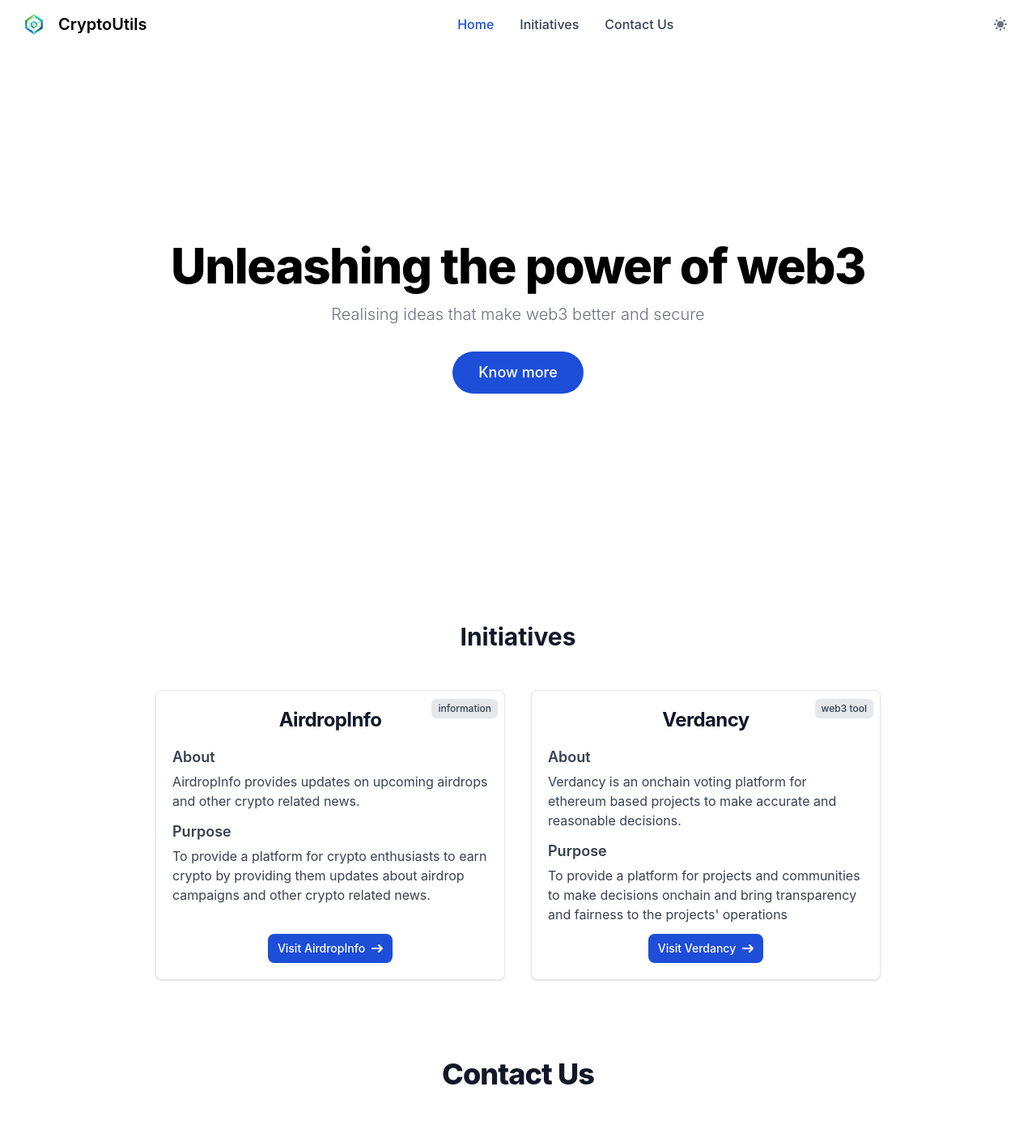
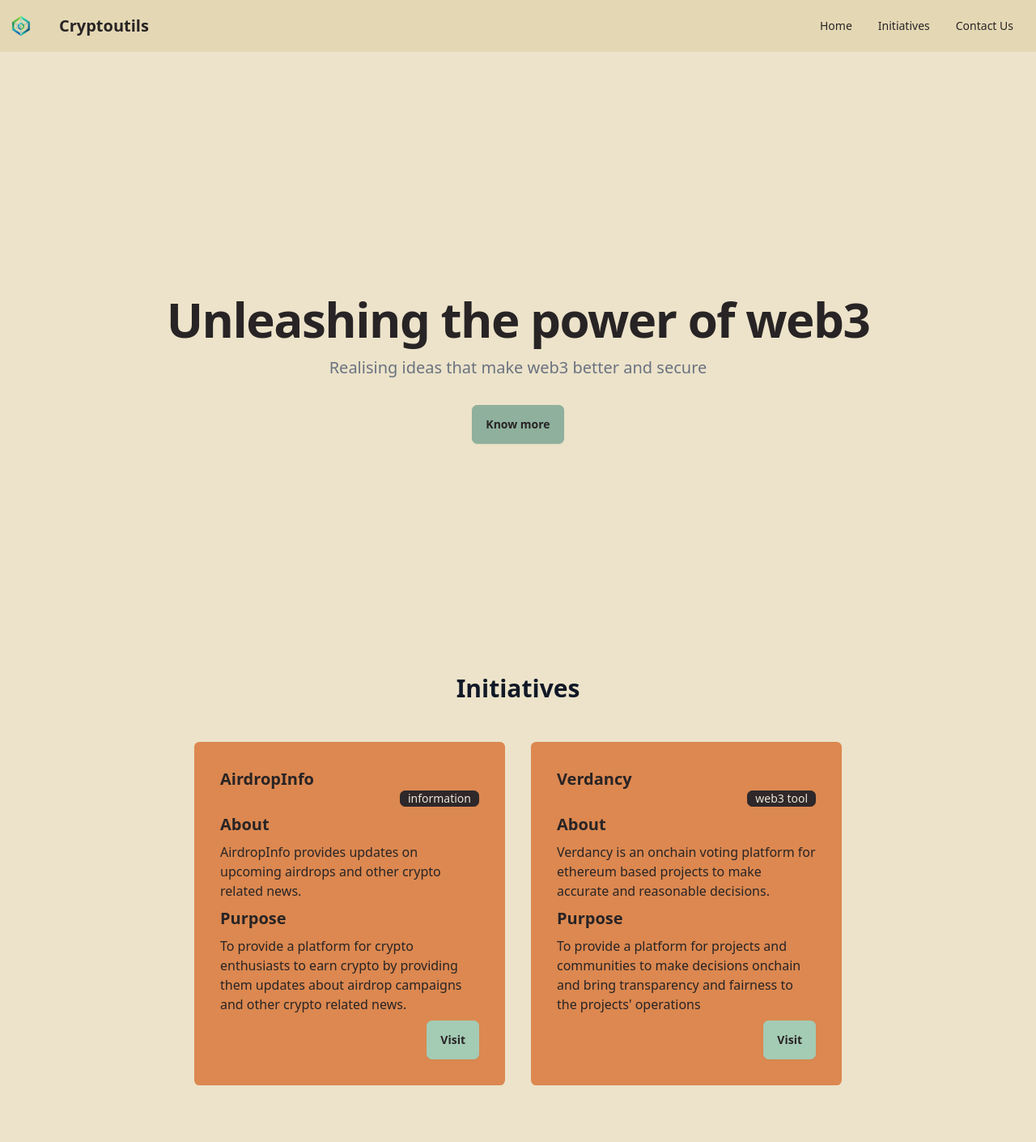
Before and after one commit to KingHanzala/cryptoutils-landing, a React (Vite) app: page / in a window 1280 px wide. Shown: the top 1410 px of the page at 81% size. Built offline with nearby package versions, Linux system fonts and the light colour scheme.

Commit message:
Update theme

```diff
--- a/package.json
+++ b/package.json
@@ -13,7 +13,8 @@
     "react": "^18.3.1",
     "react-dom": "^18.3.1",
     "react-router-dom": "^6.26.0",
-    "save-dev": "^0.0.1-security"
+    "save-dev": "^0.0.1-security",
+    "theme-change": "^2.5.0"
   },
   "devDependencies": {
     "@types/react": "^18.3.3",
@@ -22,6 +23,7 @@
     "@typescript-eslint/parser": "^7.15.0",
     "@vitejs/plugin-react": "^4.3.1",
     "autoprefixer": "^10.4.20",
+    "daisyui": "^4.12.13",
     "eslint": "^8.57.0",
     "eslint-plugin-react-hooks": "^4.6.2",
     "eslint-plugin-react-refresh": "^0.4.7",
--- a/src/App.tsx
+++ b/src/App.tsx
@@ -8,7 +8,7 @@ function App() {
   return (
     <Router>
         <Header/>
-      <main className="main-content dark:bg-gray-900 bg-white">
+      <main className="main-content">
         <Routes>
         <Route path="/" element={<Home />} />
         </Routes>
--- a/src/components/Header.tsx
+++ b/src/components/Header.tsx
@@ -1,85 +1,25 @@
-import React, { useState } from 'react';
+import React from 'react';
 import logo from "../assets/logo.png";
 export const Header: React.FC = () => {
-    const [isMenuOpen, setIsMenuOpen] = useState(false);
-    const [isDarkMode, setIsDarkMode] = useState(() => {
-        const savedTheme = localStorage.getItem('color-theme');
-        return savedTheme === 'dark' || (!savedTheme && document.documentElement.classList.contains('dark'));
-    });
-
-    const handleMenuClick = () => {
-        setIsMenuOpen(!isMenuOpen);
-    };
-
-    const toggleDarkMode = () => {
-        const newDarkMode = !isDarkMode;
-        document.documentElement.classList.toggle('dark', newDarkMode);
-        localStorage.setItem('color-theme', newDarkMode ? 'dark' : 'light');
-        setIsDarkMode(newDarkMode);
-    };
-
     return (
-        <header className="fixed top-0 left-0 right-0 z-50">
-            <nav className="bg-white dark:bg-gray-900 border-gray-200 px-4 lg:px-6 py-2.5">
-                <div className="flex flex-wrap justify-between items-center mx-auto max-w-screen-xl">
+        <div className="navbar bg-base-200">
+            <div className="flex-1">
                 <a href="https://cryptoutils.xyz/" className="flex items-center">
                     <img
                         src={logo}
                         className="mr-3 h-6 sm:h-9"
                         alt="CryptoUtils Logo"
                     />
-                        <span className="self-center text-xl font-semibold whitespace-nowrap dark:text-white">CryptoUtils</span>
                 </a>
-                    <div className="flex items-center lg:order-2">
-                        <button
-                            onClick={handleMenuClick}
-                            type="button"
-                            className="inline-flex items-center p-2 ml-1 text-sm text-gray-500 rounded-lg lg:hidden hover:bg-gray-100 focus:outline-none focus:ring-2 focus:ring-gray-200 dark:text-gray-400 dark:hover:bg-gray-700 dark:focus:ring-gray-600"
-                            aria-controls="mobile-menu-2"
-                            aria-expanded={isMenuOpen}
-                        >
-                            <span className="sr-only">Open main menu</span>
-                            <svg className={`w-6 h-6 ${isMenuOpen ? 'hidden' : 'block'}`} fill="currentColor" viewBox="0 0 20 20" xmlns="http://www.w3.org/2000/svg"><path fillRule="evenodd" d="M3 5a1 1 0 011-1h12a1 1 0 110 2H4a1 1 0 01-1-1zM3 10a1 1 0 011-1h12a1 1 0 110 2H4a1 1 0 01-1-1zM3 15a1 1 0 011-1h12a1 1 0 110 2H4a1 1 0 01-1-1z" clipRule="evenodd"></path></svg>
-                            <svg className={`w-6 h-6 ${isMenuOpen ? 'block' : 'hidden'}`} fill="currentColor" viewBox="0 0 20 20" xmlns="http://www.w3.org/2000/svg"><path fillRule="evenodd" d="M4.293 4.293a1 1 0 011.414 0L10 8.586l4.293-4.293a1 1 0 111.414 1.414L11.414 10l4.293 4.293a1 1 0 01-1.414 1.414L10 11.414l-4.293 4.293a1 1 0 01-1.414-1.414L8.586 10 4.293 5.707a1 1 0 010-1.414z" clipRule="evenodd"></path></svg>
-                        </button>
-                        <button
-                            onClick={toggleDarkMode}
-                            type="button"
-                            className="text-gray-500 dark:text-gray-400 hover:bg-gray-100 dark:hover:bg-gray-700 focus:outline-none focus:ring-4 focus:ring-gray-200 dark:focus:ring-gray-700 rounded-lg text-sm p-2.5"
-                        >
-                            <svg
-                                className={`w-5 h-5 ${isDarkMode ? 'block' : 'hidden'}`}
-                                fill="currentColor"
-                                viewBox="0 0 20 20"
-                                xmlns="http://www.w3.org/2000/svg"
-                            >
-                                <path d="M17.293 13.293A8 8 0 016.707 2.707a8.001 8.001 0 1010.586 10.586z"></path>
-                            </svg>
-                            <svg
-                                className={`w-5 h-5 ${isDarkMode ? 'hidden' : 'block'}`}
-                                fill="currentColor"
-                                viewBox="0 0 20 20"
-                                xmlns="http://www.w3.org/2000/svg"
-                            >
-                                <path d="M10 2a1 1 0 011-1v1a1 1 0 11-2 0V3a1 1 0 011-1zm4 8a4 4 0 11-8 0 4 4 0 018 0zm-.464 4.95l.707.707a1 1 0 001.414-1.414l-.707-.707a1 1 0 00-1.414 1.414zm2.12-10.607a1 1 0 010 1.414l-.706.707a1 1 0 11-1.414-1.414l.707-.707a1 1 0 011.414 0zM17 11a1 1 0 100-2h-1a1 1 0 100 2h1zm-7 4a1 1 0 011 1v1a1 1 0 11-2 0v-1a1 1 0 011-1zM5.05 6.464A1 1 0 106.465 5.05l-.708-.707a1 1 0 00-1.414 1.414l.707.707zm1.414 8.486l-.707.707a1 1 0 01-1.414-1.414l.707-.707a1 1 0 011.414 1.414zM4 11a1 1 0 100-2H3a1 1 0 000 2h1z" fillRule="evenodd" clipRule="evenodd"></path>
-                            </svg>
-                        </button>
+                <a className="btn btn-ghost text-xl">Cryptoutils</a>
             </div>
-                    <div className={`${isMenuOpen ? 'block' : 'hidden'} justify-between items-center w-full lg:flex lg:w-auto lg:order-1`} id="mobile-menu-2">
-                        <ul className="flex flex-col mt-4 font-medium lg:flex-row lg:space-x-8 lg:mt-0">
-                            <li>
-                                <a href="/" className="block py-2 pr-4 pl-3 text-white rounded bg-primary-700 lg:bg-transparent lg:text-primary-700 lg:p-0 dark:text-white" aria-current="page">Home</a>
-                            </li>
-                            <li>
-                                <a href="#initiatives" className="block py-2 pr-4 pl-3 text-gray-700 border-b border-gray-100 hover:bg-gray-50 lg:hover:bg-transparent lg:border-0 lg:hover:text-primary-700 lg:p-0 dark:text-gray-400 lg:dark:hover:text-white dark:hover:bg-gray-700 dark:hover:text-white lg:dark:hover:bg-transparent dark:border-gray-700">Initiatives</a>
-                            </li>
-                            <li>
-                                <a href="#contact-us" className="block py-2 pr-4 pl-3 text-gray-700 border-b border-gray-100 hover:bg-gray-50 lg:hover:bg-transparent lg:border-0 lg:hover:text-primary-700 lg:p-0 dark:text-gray-400 lg:dark:hover:text-white dark:hover:bg-gray-700 dark:hover:text-white lg:dark:hover:bg-transparent dark:border-gray-700">Contact Us</a>
-                            </li>
+            <div className="flex-none">
+                <ul className="menu menu-horizontal px-1">
+                <li><a href="#">Home</a></li>
+                <li><a href="#initiatives">Initiatives</a></li>
+                <li><a href="#contact-us">Contact Us</a></li>
                 </ul>
             </div>
         </div>
-            </nav>
-        </header>
     );
 };
--- a/src/components/Hero.tsx
+++ b/src/components/Hero.tsx
@@ -1,6 +1,6 @@
 export const Hero = () => {
     return (
-        <section className="bg-white dark:bg-gray-900 py-16 pt-24 mt-4"> {/* Updated */}
+        <section className="py-16 pt-24 mt-4"> {/* Updated */}
             <div className="flex justify-center items-center min-h-[70vh]">
                 <div className="max-w-screen-xl px-4 py-8 mx-auto text-center">
                     <h1 className="mb-4 text-4xl font-extrabold tracking-tight leading-none md:text-5xl xl:text-6xl dark:text-white">
@@ -11,9 +11,8 @@ export const Hero = () => {
                     </p>
                     <button
                         onClick={() => window.open('https://docs.cryptoutils.xyz', '_blank')}
-                        className="relative inline-flex items-center justify-center px-8 py-3 overflow-hidden text-lg font-medium text-white bg-primary-700 rounded-full hover:bg-primary-600 group focus:outline-none focus:ring-2 focus:ring-primary-500 focus:ring-offset-2"
+                        className="btn btn-active btn-secondary"
                     >
-                        <span className="absolute left-0 block w-full h-0 transition-all bg-primary-800 opacity-100 group-hover:h-full top-1/2 group-hover:top-0 duration-400 ease"></span>
                         <span className="relative z-10">Know more</span>
                     </button>
                 </div>
--- a/src/components/Initiative.tsx
+++ b/src/components/Initiative.tsx
@@ -3,41 +3,27 @@ import { initiatives } from '../utils/content';
 
 const Initiative: React.FC = () => {
   return (
-    <div id="initiatives" className="container mx-auto px-4 py-8">
+    <div id="initiatives" className="container flex flex-col items-center justify-center mx-auto px-4 py-8">
       <h2 className="text-3xl font-bold text-center mb-12 text-gray-900 dark:text-white">Initiatives</h2>
       <div className="grid grid-cols-1 sm:grid-cols-2 gap-8 max-w-4xl mx-auto">
         {initiatives.map((initiative, index) => (
-          <div key={index} className="w-full bg-white border border-gray-200 rounded-lg shadow dark:bg-gray-800 dark:border-gray-700 relative">
-            <div className="absolute top-2 right-2">
-              <span className="inline-block bg-gray-200 text-gray-700 dark:bg-gray-700 dark:text-gray-200 rounded-md px-2 py-1 text-xs font-medium">
-                {initiative.tag}
-              </span>
+          <div key={index} className="bg-accent card w-96">
+            <div className="card-body">
+              <div>
+              <h2 className="card-title">{initiative.name}</h2>
+              <div className="card-actions justify-end">
+                <div className="badge badge-neutral">{initiative.tag}</div>
+              </div>
+              </div>
+                <h3 className="card-title">About</h3>
+                <p>{initiative.about}</p>
+                <h3 className="card-title">Purpose</h3>
+                <p>{initiative.purpose}</p>
+                <div className="card-actions justify-end">
+                <button className="btn btn-secondary" onClick={() => window.open(initiative.link, '_blank')}>Visit</button>
+                </div>
             </div>
-            <div className="p-5 flex flex-col h-full">
-              <h5 className="mb-4 text-2xl font-bold tracking-tight text-gray-900 dark:text-white text-center">{initiative.name}</h5>
-              <div className="mb-3">
-                <h3 className="text-lg font-semibold mb-1 text-gray-700 dark:text-gray-300">About</h3>
-                <p className="font-normal text-gray-700 dark:text-gray-400">{initiative.about}</p>
-              </div>
-              <div className="mb-3">
-                <h3 className="text-lg font-semibold mb-1 text-gray-700 dark:text-gray-300">Purpose</h3>
-                <p className="font-normal text-gray-700 dark:text-gray-400">{initiative.purpose}</p>
-              </div>
-              <div className="mt-auto flex justify-center">
-                <a
-                  href={initiative.link}
-                  target="_blank"
-                  rel="noopener noreferrer"
-                  className="inline-flex items-center px-3 py-2 text-sm font-medium text-center text-white bg-blue-700 rounded-lg hover:bg-blue-800 focus:ring-4 focus:outline-none focus:ring-blue-300 dark:bg-blue-600 dark:hover:bg-blue-700 dark:focus:ring-blue-800"
-                >
-                  Visit {initiative.name}
-                  <svg className="rtl:rotate-180 w-3.5 h-3.5 ms-2" aria-hidden="true" xmlns="http://www.w3.org/2000/svg" fill="none" viewBox="0 0 14 10">
-                    <path stroke="currentColor" strokeLinecap="round" strokeLinejoin="round" strokeWidth="2" d="M1 5h12m0 0L9 1m4 4L9 9"/>
-                  </svg>
-                </a>
-              </div>
-            </div>
-          </div>
+        </div>
         ))}
       </div>
     </div>
--- a/tailwind.config.js
+++ b/tailwind.config.js
@@ -1,52 +1,14 @@
 /** @type {import('tailwindcss').Config} */
 export default {
-  darkMode: 'selector',
+  darkMode: ['class', '[data-theme="cyberpunk"]'],
   content: [
     "./index.html",
     "./src/**/*.{js,ts,jsx,tsx}",
   ],
-  theme: {
-    extend: {
-      colors: {
-        primary: {"50":"#eff6ff","100":"#dbeafe","200":"#bfdbfe","300":"#93c5fd","400":"#60a5fa","500":"#3b82f6","600":"#2563eb","700":"#1d4ed8","800":"#1e40af","900":"#1e3a8a","950":"#172554"}
-      }
-    },
-    fontFamily: {
-      'body': [
-    'Inter',
-    'ui-sans-serif',
-    'system-ui',
-    '-apple-system',
-    'system-ui',
-    'Segoe UI',
-    'Roboto',
-    'Helvetica Neue',
-    'Arial',
-    'Noto Sans',
-    'sans-serif',
-    'Apple Color Emoji',
-    'Segoe UI Emoji',
-    'Segoe UI Symbol',
-    'Noto Color Emoji'
+  plugins: [
+    require('daisyui'),
   ],
-      'sans': [
-    'Inter',
-    'ui-sans-serif',
-    'system-ui',
-    '-apple-system',
-    'system-ui',
-    'Segoe UI',
-    'Roboto',
-    'Helvetica Neue',
-    'Arial',
-    'Noto Sans',
-    'sans-serif',
-    'Apple Color Emoji',
-    'Segoe UI Emoji',
-    'Segoe UI Symbol',
-    'Noto Color Emoji'
-  ]
-    }
-  },
-  plugins: [],
+  daisyui: {
+    themes: ["retro"],
+  }
 }
```
Also changed, not shown: index.html (+0 -8 lines), src/components/Footer.tsx (+7 -1 lines), 1 other file (tests, documents, lock files or other folders). Lines whose indentation alone changed are shown as unchanged.
